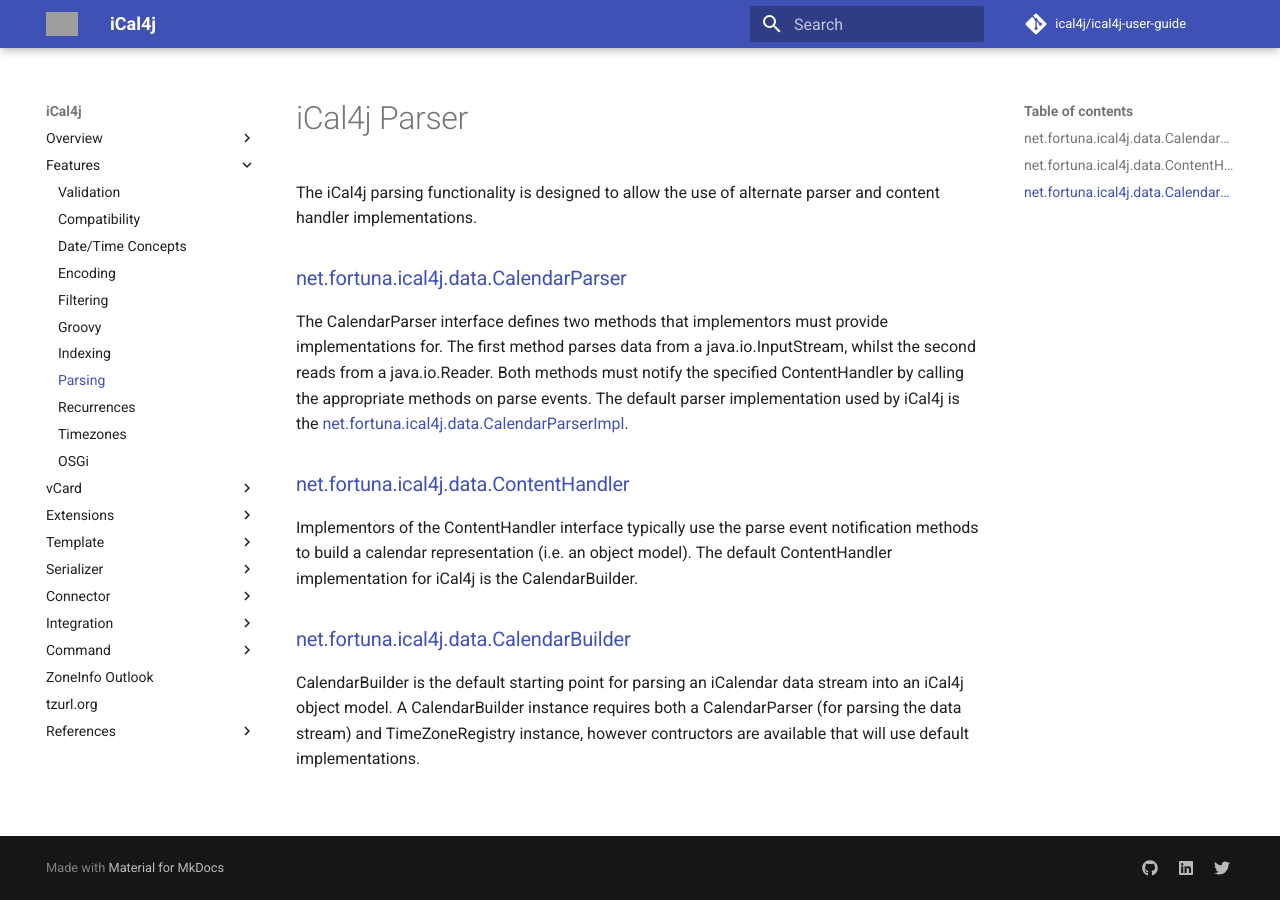
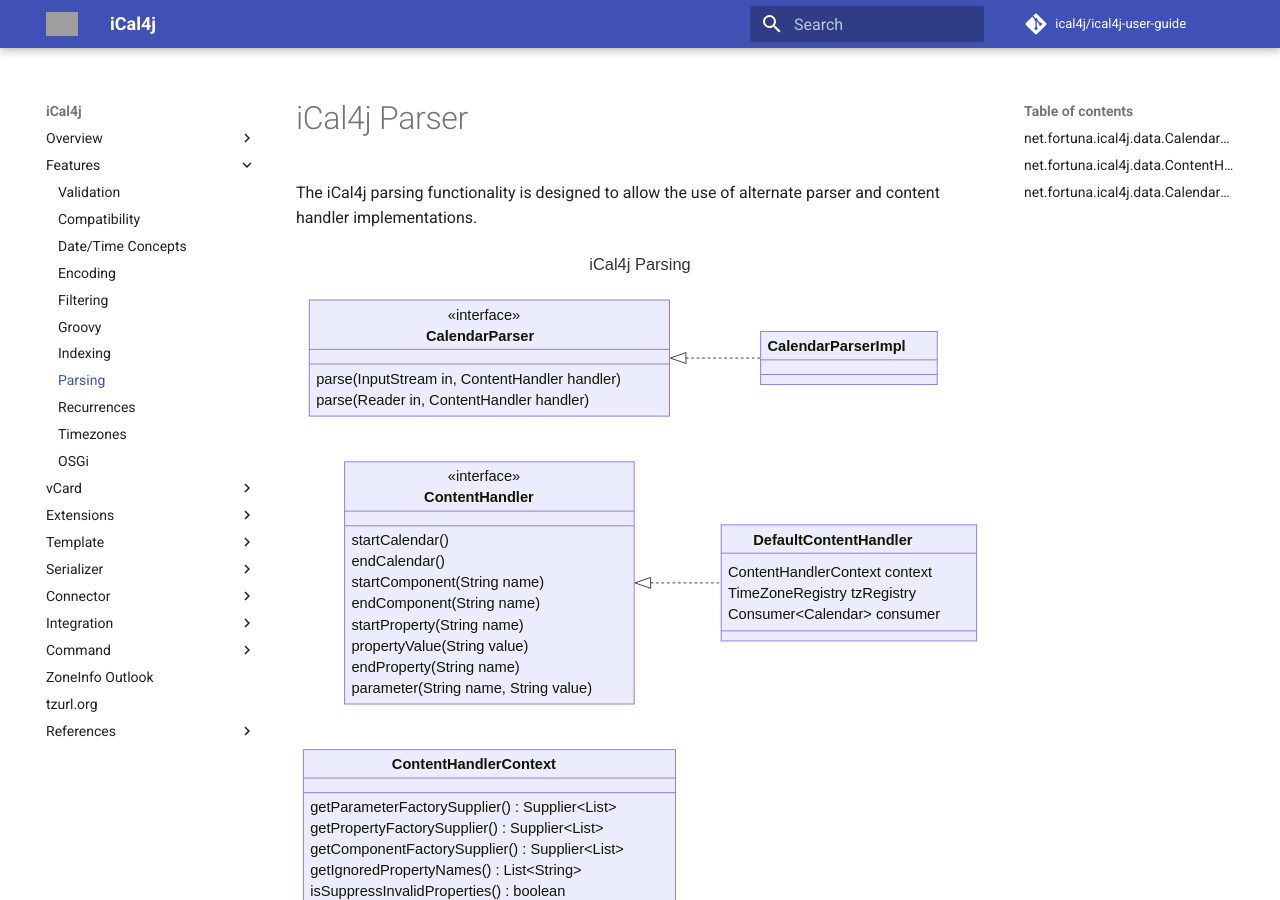
Before and after one commit to ical4j/ical4j-user-guide, an MkDocs documentation site: the page built from docs/parser.md, in a window 1280 px wide and 900 px high. Built offline with MkDocs 1.6.1 and Material for MkDocs 9.7.7, drawn with Linux system fonts in a browser that asks for light colours; comment, search, counter and statistics services are not loaded; grey boxes are pictures that could not be loaded.

Commit message:
Added parsing class diagram

```diff
--- a/docs/parser.md
+++ b/docs/parser.md
@@ -1,6 +1,8 @@
 # iCal4j Parser
 
 The iCal4j parsing functionality is designed to allow the use of alternate parser and content handler implementations.
+
+![parsing.mmd.svg](images/parsing.mmd.svg)
 
 ### [net.fortuna.ical4j.data.CalendarParser](http://ical4j.github.io/docs/ical4j/api/3.0.19/net/fortuna/ical4j/data/CalendarParser.html)
 
```
Also changed, not shown: docs/images/parsing.mmd.svg (added), 2 other files.
